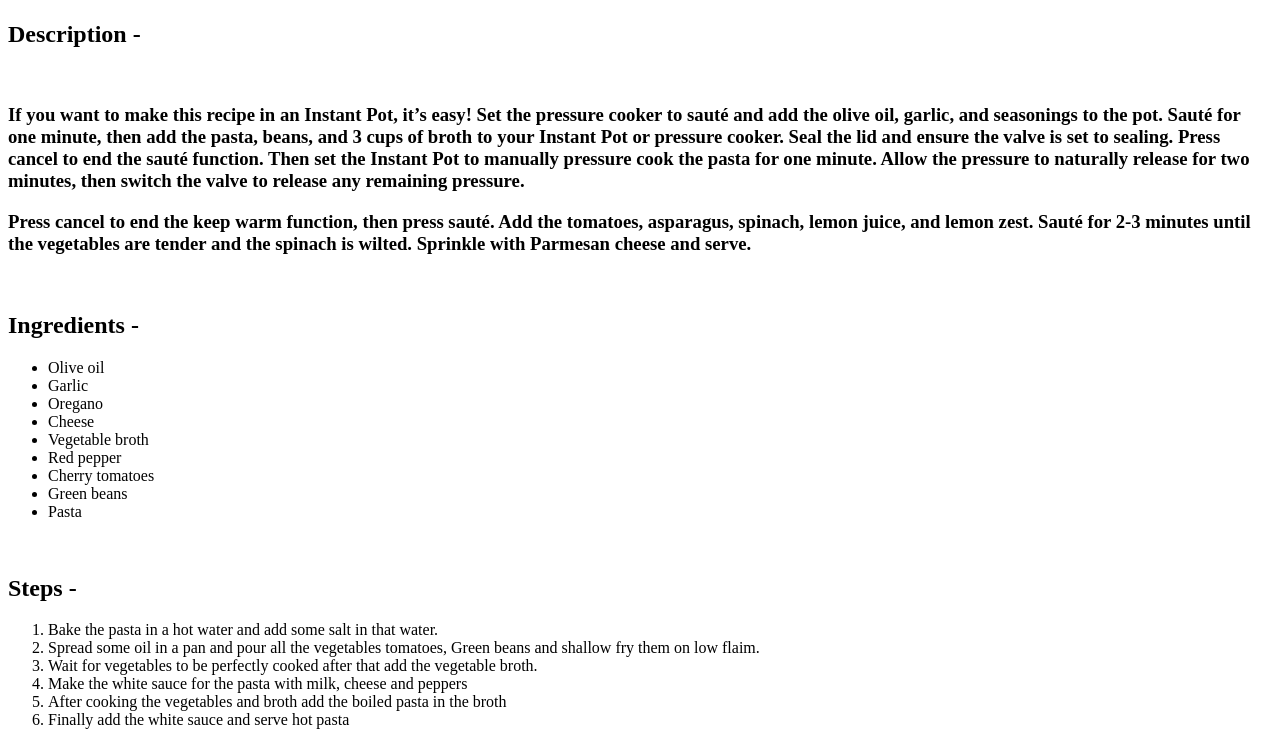
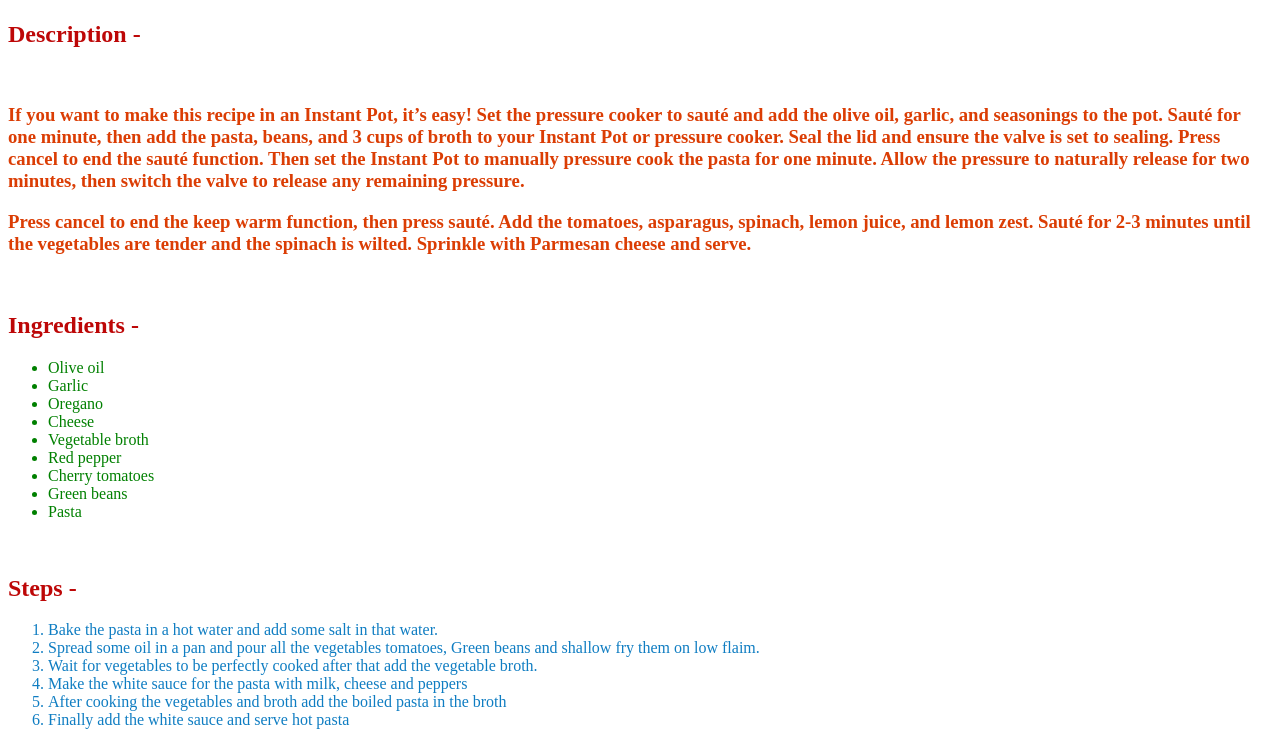
Before and after one commit to iambytelearner/odin-recipes, a plain HTML site: page recipes/pasta.html in a window 1280 px wide. Shown: the part 483-1228 px from the top of the page. Drawn offline with Linux system fonts and the light colour scheme.

Commit message:
Added necessary div's and classes to elements in both pasta & pizza file. Created a new file style.css for designing

```diff
--- a/recipes/pasta.html
+++ b/recipes/pasta.html
@@ -3,19 +3,26 @@
 <head>
     <meta charset="UTF-8">
     <title>Pasta recipe</title>
+    <link rel="stylesheet" href="../style.css">
 </head>
 <body>
-    <h1>Pasta :)</h1>
+    <div class="heading">
+        <h1>Pasta :)</h1>
+    </div>
 
     <img src="../images/pasta.jpg" alt="Pasta" height="400", width="600">
     <br>
-    <h2>Description - </h2>
+    <div class="heading">
+        <h2>Description - </h2>
+    </div>
     <br>
-    <p><h3>If you want to make this recipe in an Instant Pot, it’s easy! Set the pressure cooker to sauté and add the olive oil, garlic, and seasonings to the pot. Sauté for one minute, then add the pasta, beans, and 3 cups of broth to your Instant Pot or pressure cooker. Seal the lid and ensure the valve is set to sealing. Press cancel to end the sauté function. Then set the Instant Pot to manually pressure cook the pasta for one minute. Allow the pressure to naturally release for two minutes, then switch the valve to release any remaining pressure.</p>
+    <p><h3 class="about">If you want to make this recipe in an Instant Pot, it’s easy! Set the pressure cooker to sauté and add the olive oil, garlic, and seasonings to the pot. Sauté for one minute, then add the pasta, beans, and 3 cups of broth to your Instant Pot or pressure cooker. Seal the lid and ensure the valve is set to sealing. Press cancel to end the sauté function. Then set the Instant Pot to manually pressure cook the pasta for one minute. Allow the pressure to naturally release for two minutes, then switch the valve to release any remaining pressure.</p>
     <p>Press cancel to end the keep warm function, then press sauté. Add the tomatoes, asparagus, spinach, lemon juice, and lemon zest. Sauté for 2-3 minutes until the vegetables are tender and the spinach is wilted. Sprinkle with Parmesan cheese and serve.</h3></p>
     <br>
-    <h2>Ingredients - </h2>
-    <ul>
+    <div class="heading">
+        <h2>Ingredients - </h2>
+    </div>
+    <ul class="ingred">
         <li>Olive oil</li>
         <li>Garlic</li>
         <li>Oregano</li>
@@ -27,8 +34,10 @@
         <li>Pasta</li>
     </ul>
     <br>
-    <h2>Steps - </h2>
-    <ol>
+    <div class="heading">
+        <h2>Steps - </h2>
+    </div>
+    <ol class="step">
         <li>Bake the pasta in a hot water and add some salt in that water.</li>
         <li>Spread some oil in a pan and pour all the vegetables tomatoes, Green beans and shallow fry them on low flaim.</li>
         <li>Wait for vegetables to be perfectly cooked after that add the vegetable broth.</li>
--- /dev/null
+++ b/style.css
@@ -0,0 +1,15 @@
+.heading{
+    color: rgb(189, 7, 7);
+}
+
+.ingred{
+    color: green;
+}
+
+.step{
+    color:rgb(15, 125, 194)
+}
+
+.about{
+    color: rgb(219, 61, 4);
+}
```
Also changed, not shown: recipes/pizza.html (+16 -7 lines).
